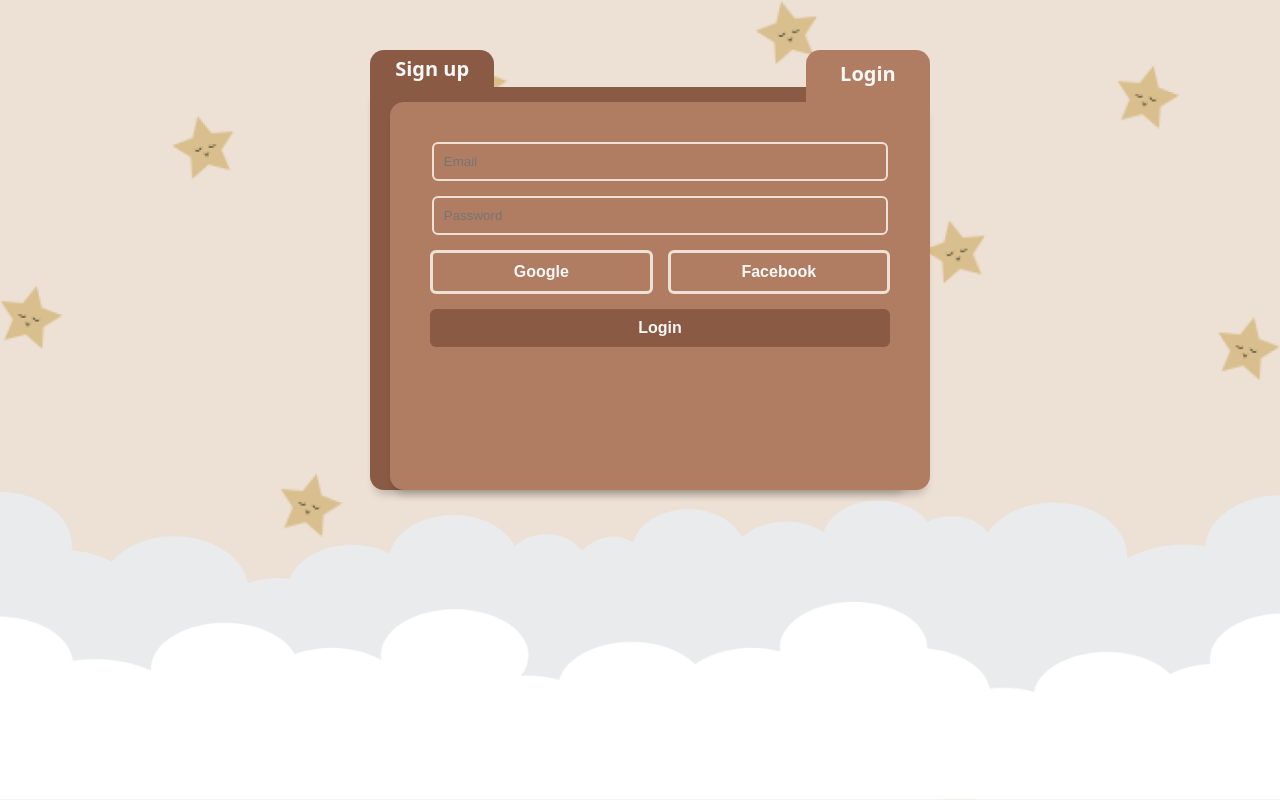
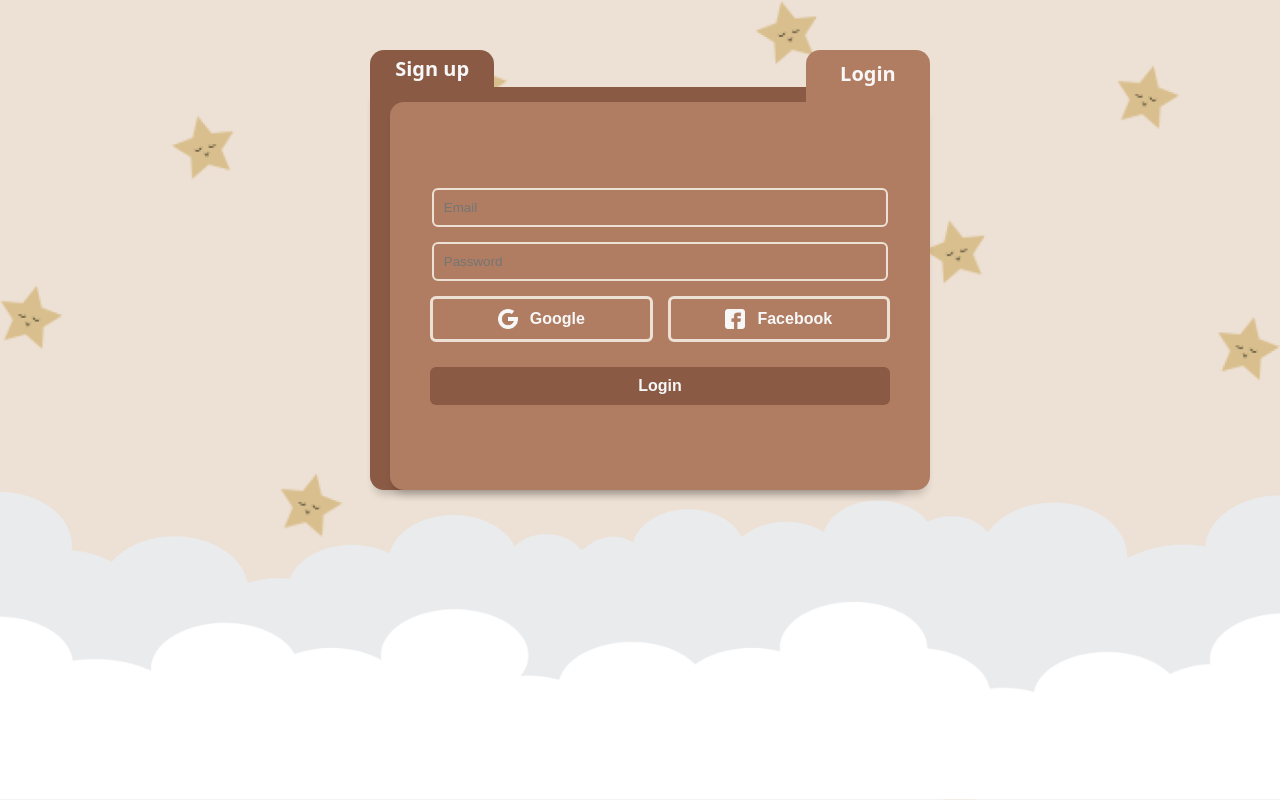
Before and after one commit to NureBiletskyiDanylo/MpPZ_Frontend, a React (Vite) app: page /login in a window 1280 px wide. Built offline with nearby package versions, Linux system fonts and the light colour scheme.

Commit message:
Fix social media buttons in auth form.

```diff
--- a/src/assets/login.css
+++ b/src/assets/login.css
@@ -35,6 +35,11 @@
 }
 
 .form-card {
+  display: flex;
+  flex-direction: column;
+  align-items: center;
+  justify-content: center;
+  gap: 15px;
   padding: 40px;
   height: 100%;
   box-shadow: 0 8px 8px -4px rgba(0, 0, 0, 0.2);
@@ -81,7 +86,6 @@
   /*FIXME: make inputs same width with the buttons*/
   width: 94%;
   padding: 10px;
-  margin-bottom: 15px;
   border: 2px solid #ede0d4;
   background: #b07d62;
   color: #f7f7f7;
@@ -91,8 +95,9 @@
 .button-group {
   display: flex;
   flex-direction: row;
+  width: 100%;
   gap: 15px;
-  margin-bottom: 15px;
+  margin-bottom: 10px;
 }
 
 .main-button {
@@ -128,3 +133,22 @@
 .button-group button:hover {
   background-color: #8a5a44;
 }
+
+.social-button {
+  display: flex;
+  align-items: center;
+  justify-content: center;
+  gap: 12px;
+  padding: 0.5rem 1rem;
+  font-size: 1rem;
+  background-color: white;
+  border: 1px solid #ccc;
+  border-radius: 4px;
+  cursor: pointer;
+  transition: box-shadow 0.2s ease;
+}
+
+.social-button img {
+  width: 20px;
+  height: 20px;
+}
--- a/src/pages/Login.jsx
+++ b/src/pages/Login.jsx
@@ -76,8 +76,14 @@ export default function Login() {
           <input name="email" type="email" placeholder="Email" value={signupData.email} onChange={handleSignupChange} />
           <input name="password" type="password" placeholder="Password" value={signupData.password} onChange={handleSignupChange} />
           <div className="button-group">
-            <button>Google</button>
-            <button>Facebook</button>
+            <button className="social-button">
+              <img src="/google.png" alt="Google" />
+              Google
+            </button>
+            <button className="social-button">
+              <img src="/facebook.png" alt="Google" />
+              Facebook
+            </button>
           </div>
           <button className="main-button" onClick={handleSignup}>Sign up</button>
         </div>
@@ -94,8 +100,14 @@ export default function Login() {
           <input name="email" type="email" placeholder="Email" value={loginData.email} onChange={handleLoginChange} />
           <input name="password" type="password" placeholder="Password" value={loginData.password} onChange={handleLoginChange} />
           <div className="button-group">
-            <button>Google</button>
-            <button>Facebook</button>
+            <button className="social-button">
+              <img src="/google.png" alt="Google" />
+              Google
+            </button>
+            <button className="social-button">
+              <img src="/facebook.png" alt="Google" />
+              Facebook
+            </button>
           </div>
           <button className="main-button" onClick={handleLogin}>Login</button>
         </div>
```
Also changed, not shown: public/google.png (added).
